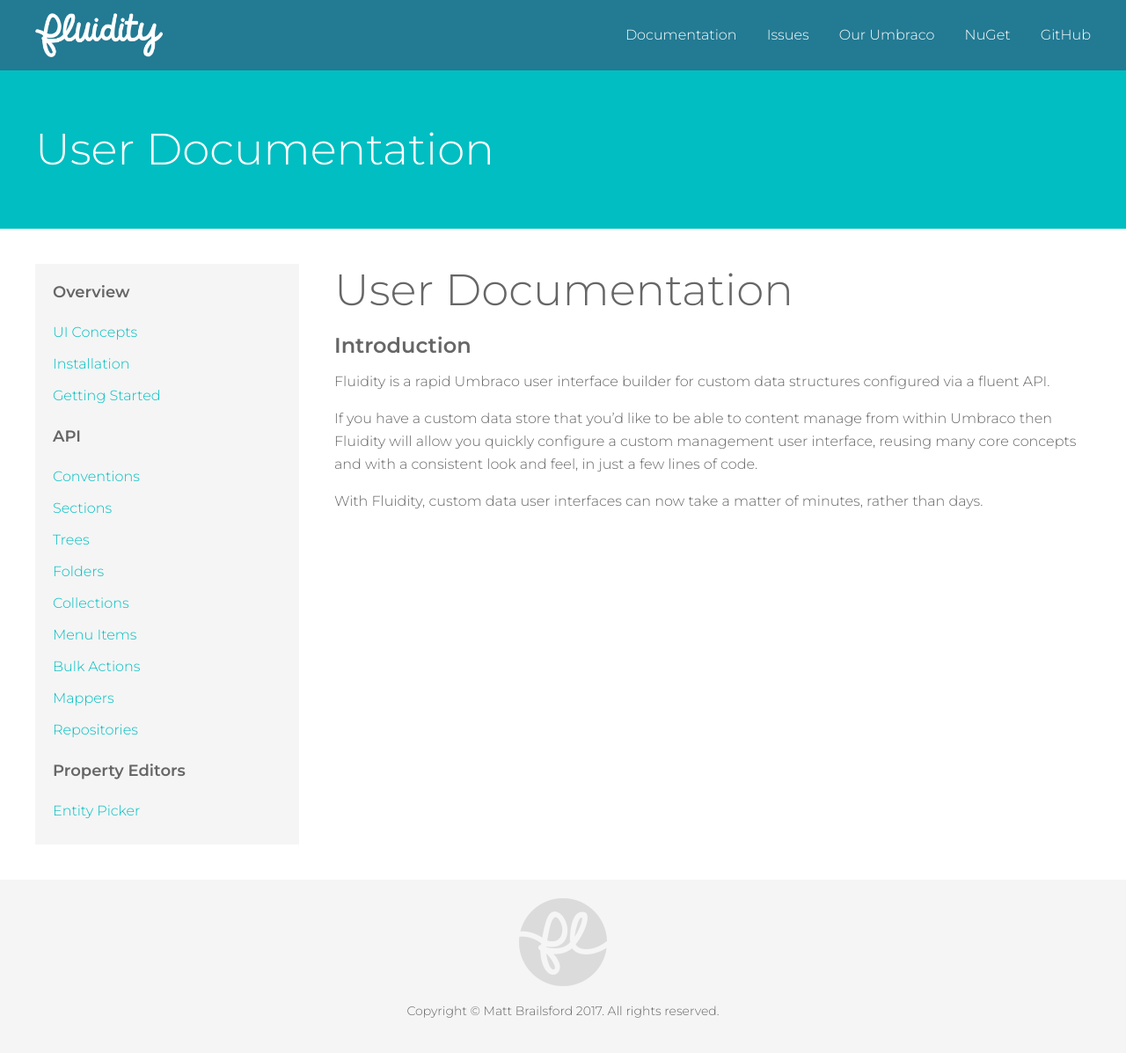
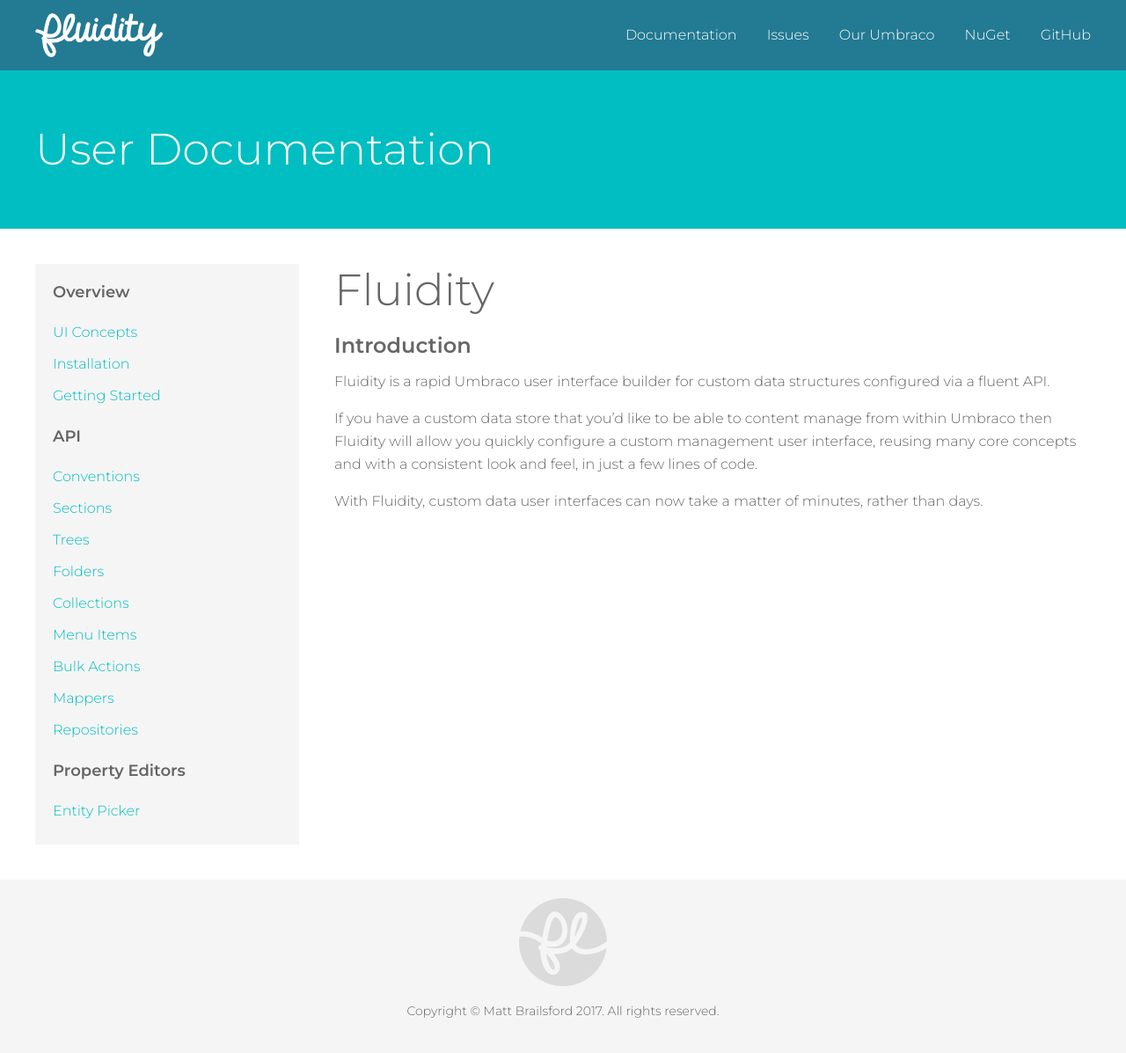
Before and after one commit to mattbrailsford/umbraco-fluidity, a Jekyll site: the page built from docs/_pages/00-home.md, in a window 1280 px wide. Shown: the whole page at 88% size. Built offline with Jekyll 4.4.1, drawn with Linux system fonts in a browser that asks for light colours.

Commit message:
Fixed showing section in wrong place

```diff
--- a/docs/_layouts/default.html
+++ b/docs/_layouts/default.html
@@ -47,7 +47,7 @@
     <section class="body">
         <div class="container body-container">
             <div class="body-content">
-                <h2>{{ page.section }}</h2>
+                <h2>{{ page.title }}</h2>
                 {{ content }}
             </div>
             <aside>
```
